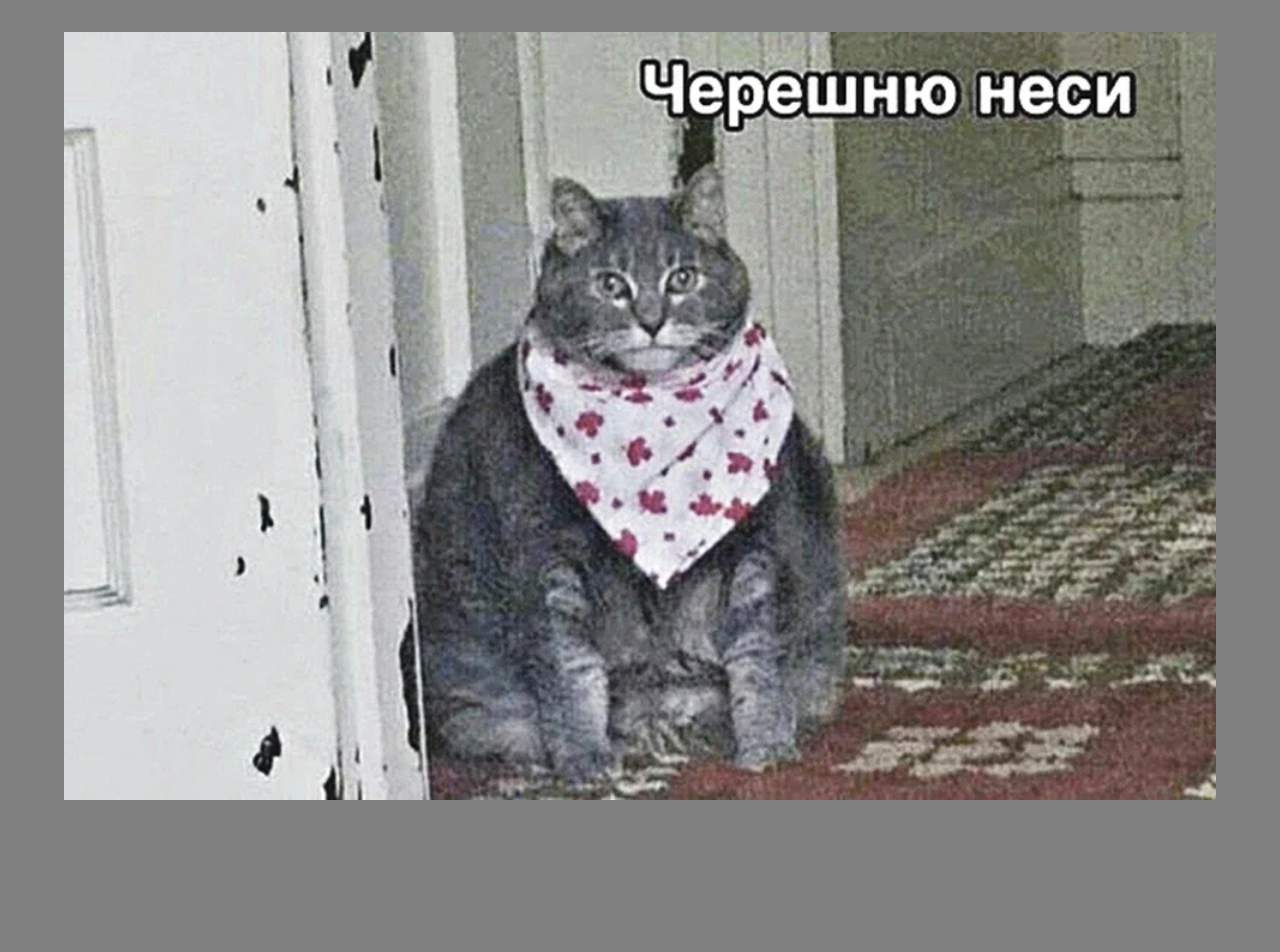
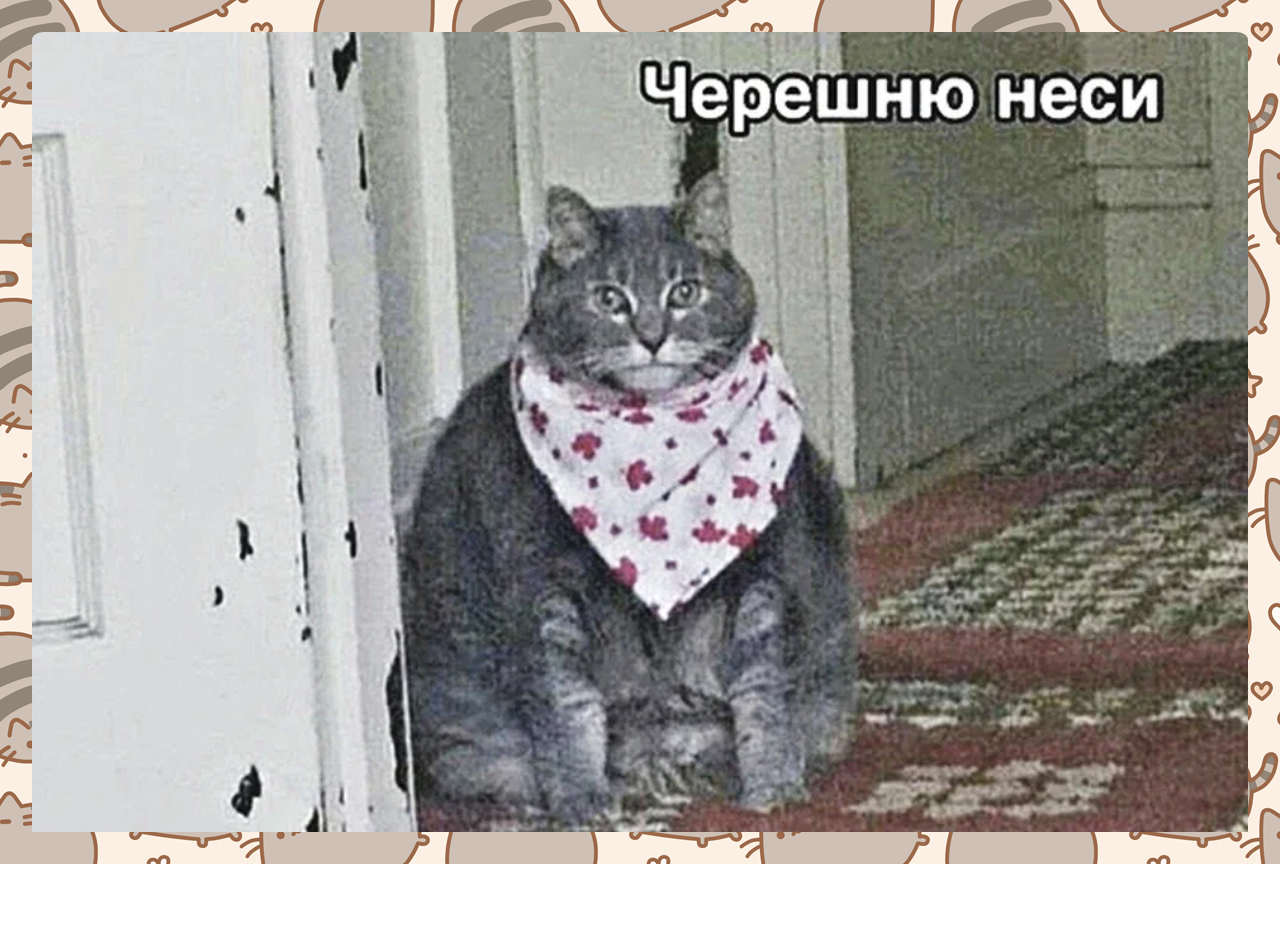
Before and after one commit to annborovaya/cssMemeSlider, a plain HTML site: page cssMemeSlider/index.html in a window 1280 px wide. Shown: the top 952 px of the page. After the commit the page ends 864 px from the top, so only its background shows below. Drawn offline with Linux system fonts and the light colour scheme.

Commit message:
feat: add design and fix slider (Sun, Sep 17, 2023 10:00:53 PM)

```diff
--- a/cssMemeSlider/index.css
+++ b/cssMemeSlider/index.css
@@ -5,62 +5,126 @@
 }
 
 body {
-    background-color: gray;
+    background: url(./assets/background.png) no-repeat;
+
     display: flex;
     justify-content: center;
     align-content: center;
 }
 
 .wrapper {
-    width: 90%;
-    margin: 2rem 0;
+    margin: 2rem;
     display: flex;
     flex-direction: column;
+    overflow: hidden;
+    width: 100vw;
+    height: 100vh;
 }
 
 .wrapper > input {
     display: none;
 }
 
-.slides {
-    opacity: 0;
-    z-index: -1;
+.slider {
+    width: 400%;
+    display: flex;
 }
 
-img {
+.slide {
+    width: 25%;
+    transition: 1s;
+}
+
+.slide img {
+    width: 100%;
+    border-radius: 1%;
+}
+
+.text-block {
+    display: flex;
+    width: 400%;
+}
+
+.text-block > p {
+    width: 25%;
+    transition: 1s;
+}
+
+p {
+    font-family: Verdana;
+    font-weight: bold;
+    color: palevioletred;
+    font-size: 1.5rem;
+    -webkit-text-stroke: 1px black;
+}
+.text {
     width: 100%;
 }
 
-.text {
-    opacity: 0;
-    z-index: -1;
+/* imgs */
+
+#slide1:checked~.slider div.first {
+    margin-left: 0%;
 }
 
-#slide1:checked ~ .slider > .slide1,
-#slide2:checked ~ .slider > .slide2,
-#slide3:checked ~ .slider > .slide3,
-#slide4:checked ~ .slider > .slide4 {
-    opacity: 1;
+#slide2:checked~.slider div.first {
+    margin-left: -25%;
 }
 
-#slide1:checked ~ .text-block > .text1,
-#slide2:checked ~ .text-block > .text2,
-#slide3:checked ~ .text-block > .text3,
-#slide4:checked ~ .text-block > .text4 {
-    opacity: 1;
+#slide3:checked~.slider div.first {
+    margin-left: -50%;
+}
+
+#slide4:checked~.slider div.first {
+    margin-left: -75%;
+}
+
+/* text */
+
+#slide1:checked~.text-block p.first {
+    margin-left: 0%;
+}
+
+#slide2:checked~.text-block p.first {
+    margin-left: -25%;
+}
+
+#slide3:checked~.text-block p.first {
+    margin-left: -50%;
+}
+
+#slide4:checked~.text-block p.first {
+    margin-left: -75%;
+}
+
+/* controls */
+
+#slide1:checked~.controls label:nth-of-type(1) > span,
+#slide2:checked~.controls label:nth-of-type(2) > span,
+#slide3:checked~.controls label:nth-of-type(3) > span,
+#slide4:checked~.controls label:nth-of-type(4) > span {
+    background-color: white;
+}
+
+span:hover {
+    background-color: black;
 }
 
 .controls {
-    height: 10%;
+    height: 5%;
     display: flex;
     flex-direction: row;
-    justify-content: space-between;
+    justify-content: flex-end;
+    gap: 1rem;
+    align-items: center;
 }
 
 span {
-    width: 1em;
-    height: 1em;
+    cursor: pointer;
+    width: 1.5em;
+    height: 1.5em;
     display: inline-block;
     border-radius: 50%;
-    background-color: aliceblue;
+    border: 2px solid black;
+    background-color: palevioletred;
 }
--- a/cssMemeSlider/index.html
+++ b/cssMemeSlider/index.html
@@ -9,23 +9,22 @@
 </head>
 <body>
     <div class="wrapper">
-        <input type="radio" name="slide" id="slide1" checked>
+        <input type="radio" name="slide" id="slide1">
         <input type="radio" name="slide" id="slide2">
         <input type="radio" name="slide" id="slide3">
         <input type="radio" name="slide" id="slide4">
 
         <div class="slider">
-            <div class="slides slide1"><img src="./assets/img1.jpeg"></div>
-            <div class="slides slide2"><img src="./assets/img2.jpeg"></div>
-            <div class="slides slide3"><img src="./assets/img3.jpeg"></div>
-            <div class="slides slide4"><img src="./assets/img4.jpeg"></div>
+            <div class="slide first"><img src="./assets/img1.jpeg"></div>
+            <div class="slide"><img src="./assets/img2.jpeg"></div>
+            <div class="slide"><img src="./assets/img3.jpeg"></div>
+            <div class="slide"><img src="./assets/img4.jpeg"></div>
         </div>
-
         <div class="text-block">
-            <p class="text text1">Это я в начале лета</p>
-            <p class="text text2">Это я 48 августа не понимаю, почему у всех сентябрь</p>
-            <p class="text text3">А всё, поняла</p>
-            <p class="text text4">Рандомный мем с котом, ну или псом</p>
+            <p class="text first">Это я в начале лета</p>
+            <p class="text">Это я 48 августа не понимаю, почему у всех сентябрь</p>
+            <p class="text">А всё, поняла</p>
+            <p class="text">Рандомный мем с котом, ну или псом</p>
         </div>
 
         <div class="controls">
```
Also changed, not shown: cssMemeSlider/assets/background.png (added).
